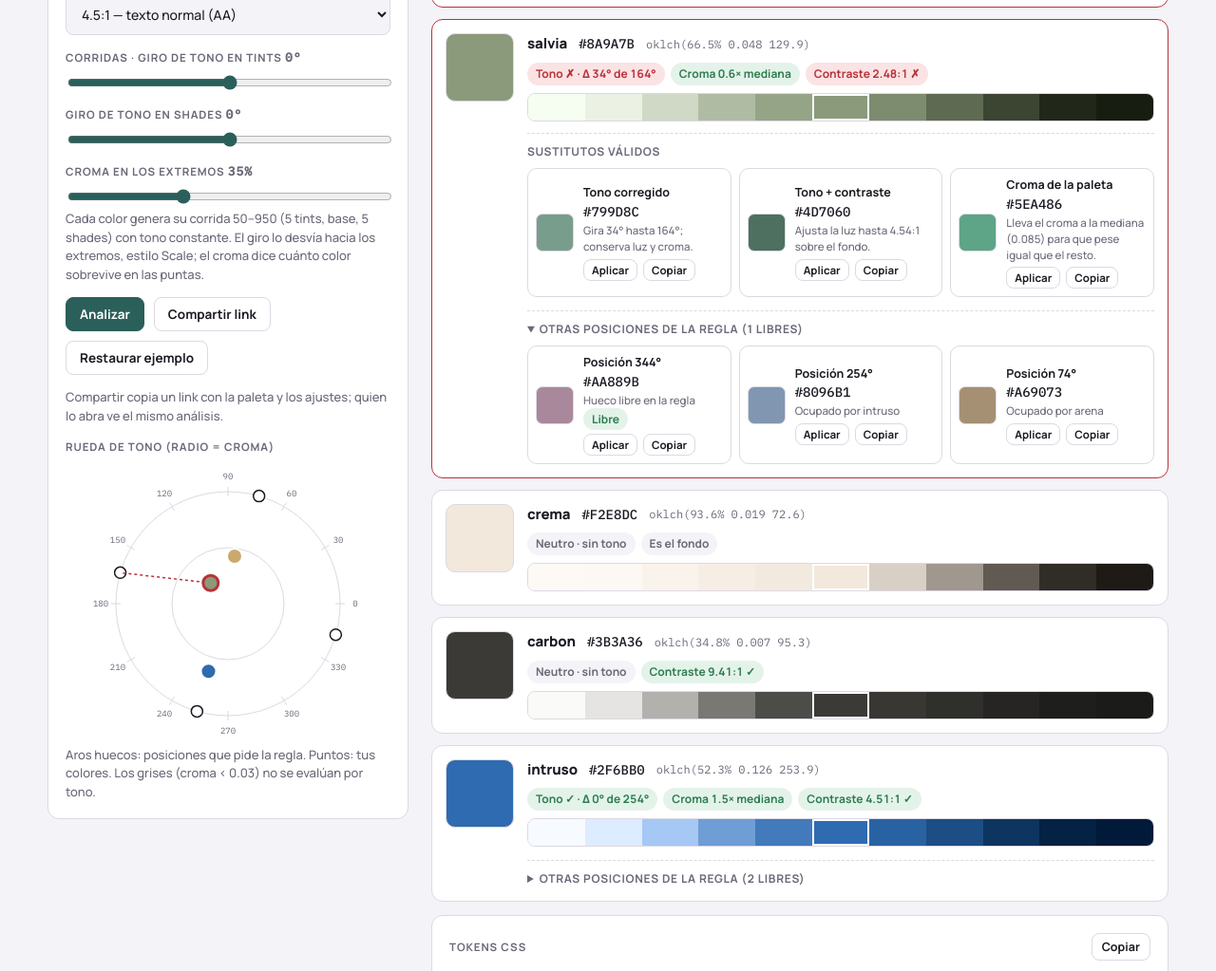
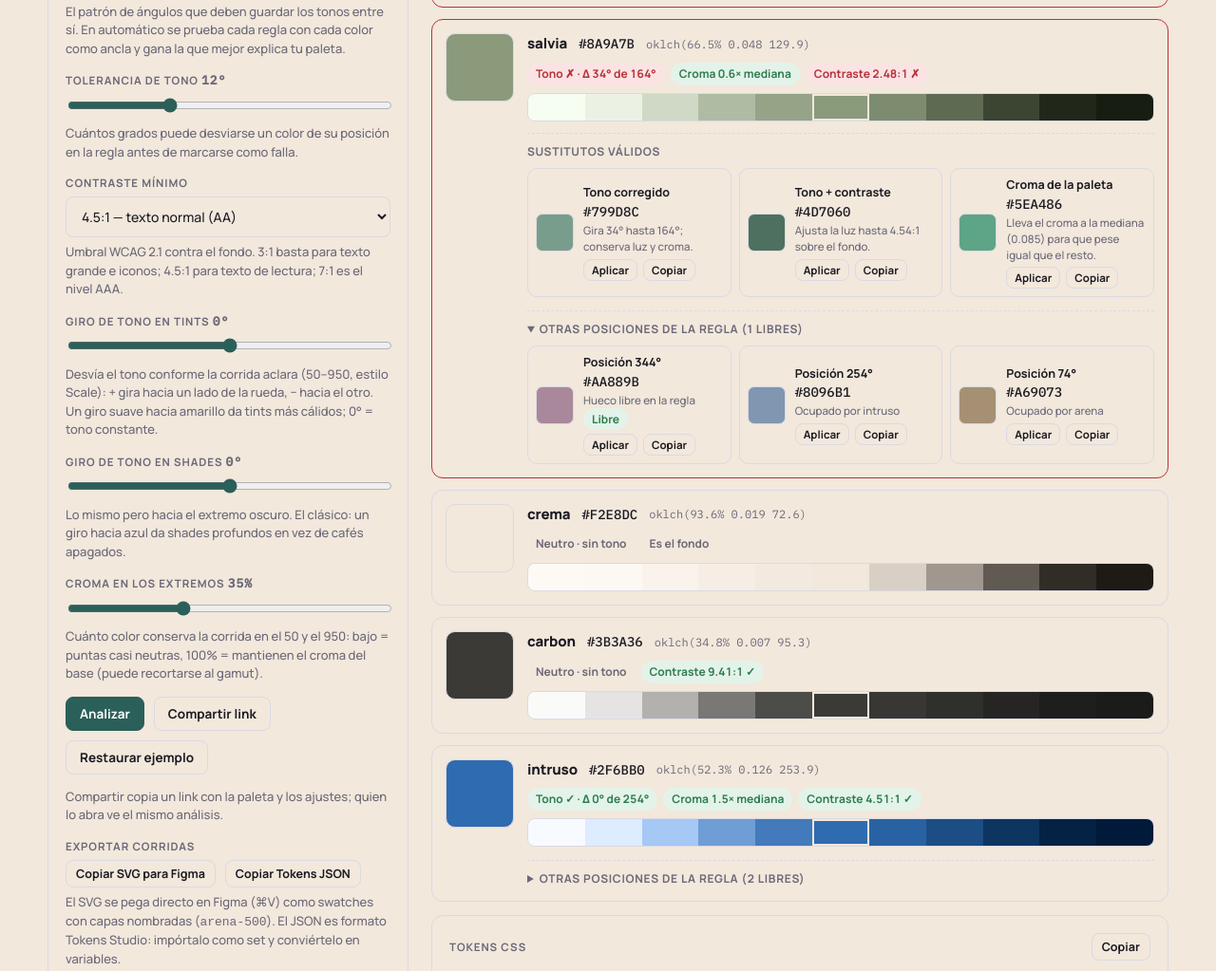
Before and after one commit to taypixelbright/microtool.afinador-paleta, a plain HTML site: page index.html in a window 1280 px wide. Shown: the part 660-1683 px from the top of the page at 95% size. Drawn offline with Linux system fonts and the light colour scheme.

Commit message:
Preview en vivo del contraste + descripciones de controles
El fondo para contraste ahora pinta la página de verdad (paneles
incluidos: nada de blanco encima) y el tema claro/oscuro se decide por
su luminosidad. Clic en el swatch de una tarjeta selecciona el color y
todos los textos se vuelven de ese color —el secundario atenuado hacia
el fondo en OKLab— para ver el contraste real; la selección viaja en el
permalink (sel) y localStorage.

Además: cada control de la barra lateral trae su descripción en una
línea, y "Exportar corridas" se movió a la barra lateral.

Co-Authored-By: Claude Fable 5 <noreply@anthropic.com>

```diff
--- a/app.js
+++ b/app.js
@@ -60,6 +60,7 @@
   const toLab = c => { const r = c.h * Math.PI / 180; return [c.L, c.C * Math.cos(r), c.C * Math.sin(r)]; };
   const deltaE = (a, b) => { const [l1, a1, b1] = toLab(a), [l2, a2, b2] = toLab(b); return Math.hypot(l1 - l2, a1 - a2, b1 - b2); };
   const closest = (c, list) => list.reduce((best, o) => { const d = deltaE(c, o); return !best || d < best.d ? { hex: o.hex, name: o.name, d } : best; }, null);
+  const mixHex = (a, b, t) => { const A = rgbToOklab(a), B = rgbToOklab(b); return toHex(oklabToRgbLin(A.map((v, i) => v + (B[i] - v) * t)).map(toSrgb)); };
   const label = o => o.name || o.hex;
 
   // ---------- Rules ----------
@@ -175,13 +176,15 @@
     els.htVal.textContent = (ro.ht > 0 ? '+' : '') + ro.ht + '°';
     els.hsVal.textContent = (ro.hs > 0 ? '+' : '') + ro.hs + '°';
     els.cxVal.textContent = els.cx.value + '%';
-    try { localStorage.setItem('afinador', JSON.stringify({ colors: els.colors.value, bg: els.bg.value, rule: els.rule.value, tol, wcag: minC, ht: ro.ht, hs: ro.hs, cx: +els.cx.value })); } catch (e) { }
+    try { localStorage.setItem('afinador', JSON.stringify({ colors: els.colors.value, bg: els.bg.value, rule: els.rule.value, tol, wcag: minC, ht: ro.ht, hs: ro.hs, cx: +els.cx.value, sel: selected })); } catch (e) { }
     // Permalink: el hash siempre refleja la paleta analizada (replaceState no ensucia el historial).
     try {
       const share = new URLSearchParams({ c: colors.map(c => c.hex.slice(1) + (c.name ? ':' + c.name : '')).join(','), bg: toHex(bgRgb).slice(1), r: els.rule.value, t: tol, w: els.wcag.value, ht: ro.ht, hs: ro.hs, cx: els.cx.value });
+      if (selected) share.set('sel', selected.slice(1));
       history.replaceState(null, '', colors.length ? '#' + share : location.pathname + location.search);
     } catch (e) { }
 
+    if (selected && !colors.some(c => c.hex === selected)) selected = null;
     const chrom = colors.filter(c => c.C >= NEUTRAL_C);
     let rule = els.rule.value, anchor = chrom[0] ? chrom[0].h : 0, detected = false;
     if (rule === 'auto') {
@@ -243,6 +246,7 @@
     });
 
     render(results, { rule, anchor, detected, targets, bad, bgRgb, minC, cMed });
+    applyTheme(bgRgb);
   }
 
   // ---------- Export (Figma / Tokens Studio) ----------
@@ -273,6 +277,28 @@
   }
 
   let lastRes = null;
+  let selected = null; // hex del color "probado" en la página
+  // El fondo elegido pinta la página de verdad (también los paneles: nada de
+  // blanco encima), y el tema claro/oscuro se decide por su luminosidad. Con un
+  // color seleccionado, TODO el texto se vuelve de ese color —ese es el preview
+  // de contraste—, el secundario como versión atenuada hacia el fondo, y los
+  // acentos (botones, sliders, focus) lo acompañan.
+  function applyTheme(bgRgb) {
+    const root = document.documentElement;
+    const bgHex = toHex(bgRgb);
+    root.style.setProperty('--bg', bgHex);
+    root.style.setProperty('--panel', bgHex);
+    root.dataset.theme = rgbToOklch(bgRgb).L < 0.5 ? 'dark' : 'light';
+    if (selected) {
+      const rgb = parseHex(selected);
+      root.style.setProperty('--fg', selected);
+      root.style.setProperty('--muted', mixHex(rgb, bgRgb, 0.35));
+      root.style.setProperty('--accent', selected);
+      root.style.setProperty('--accent-ink', contrast(rgb, [1, 1, 1]) >= contrast(rgb, [0, 0, 0]) ? '#FFFFFF' : '#000000');
+    } else {
+      ['--fg', '--muted', '--accent', '--accent-ink'].forEach(p => root.style.removeProperty(p));
+    }
+  }
   function render(res, ctx) {
     lastRes = res;
     const fails = res.filter(r => r.fail).length;
@@ -304,7 +330,7 @@
         const hex = toHex(oklchToRgb(s.c));
         return `<button class="rstep ${s.base ? 'base' : ''}" style="background:${hex}" data-copy="${hex}" title="--${esc(n)}-${s.k} · ${hex}" aria-label="Copiar ${hex} (${esc(n)}-${s.k})"></button>`;
       }).join('')}</div>`;
-      return `<article class="card ${r.fail ? 'fail' : ''}"><div class="sw" style="background:${r.hex}"></div><div class="meta">
+      return `<article class="card ${r.fail ? 'fail' : ''}"><div class="sw selectable${selected === r.hex ? ' selected' : ''}" style="background:${r.hex}" data-sel="${r.hex}" role="button" tabindex="0" aria-pressed="${selected === r.hex}" title="${selected === r.hex ? 'Dejar de probarlo' : 'Probar este color en la página'}"></div><div class="meta">
         <div class="top">${r.name ? `<span class="name">${esc(r.name)}</span>` : ''}<span class="hex">${r.hex}</span><span class="okl">${fmtOk(r)}</span></div>
         <div class="chips">${chips.join('')}</div>${strip}${sugg}</div></article>`;
     }).join('');
@@ -346,7 +372,10 @@
   $('copyCss').addEventListener('click', () => copy(els.css.textContent));
   $('copySvg').addEventListener('click', () => { if (lastRes && lastRes.length) copy(figmaSvg(lastRes)); });
   $('copyJson').addEventListener('click', () => { if (lastRes && lastRes.length) copy(tokensJson(lastRes)); });
+  const toggleSel = hex => { selected = selected === hex ? null : hex; analyze(); };
   els.cards.addEventListener('click', e => {
+    const sw = e.target.closest('[data-sel]');
+    if (sw) { toggleSel(sw.dataset.sel); return; }
     const b = e.target.closest('button'); if (!b) return;
     if (b.dataset.copy) copy(b.dataset.copy);
     if (b.dataset.apply !== undefined) {
@@ -375,18 +404,24 @@
       wcag: ['3', '4.5', '7'].includes(p.get('w')) ? p.get('w') : '4.5',
       ht: clamp(+p.get('ht') || 0, -30, 30),
       hs: clamp(+p.get('hs') || 0, -30, 30),
-      cx: p.get('cx') === null ? 35 : clamp(+p.get('cx') || 0, 0, 100)
+      cx: p.get('cx') === null ? 35 : clamp(+p.get('cx') || 0, 0, 100),
+      sel: parseHex(p.get('sel') || '') ? toHex(parseHex(p.get('sel'))) : null
     };
   }
-  function applyState(s) { els.colors.value = s.colors; els.bg.value = s.bg; els.rule.value = s.rule; els.tol.value = s.tol; els.wcag.value = s.wcag; els.ht.value = s.ht; els.hs.value = s.hs; els.cx.value = s.cx; }
+  function applyState(s) { els.colors.value = s.colors; els.bg.value = s.bg; els.rule.value = s.rule; els.tol.value = s.tol; els.wcag.value = s.wcag; els.ht.value = s.ht; els.hs.value = s.hs; els.cx.value = s.cx; selected = s.sel || null; }
   window.addEventListener('hashchange', () => { const s = stateFromHash(); if (s) { applyState(s); analyze(); } });
   $('share').addEventListener('click', () => { analyze(); copy(location.href); });
+
+  els.cards.addEventListener('keydown', e => {
+    const sw = e.target.closest('[data-sel]');
+    if (sw && (e.key === 'Enter' || e.key === ' ')) { e.preventDefault(); toggleSel(sw.dataset.sel); }
+  });
 
   const fromHash = stateFromHash();
   if (fromHash) applyState(fromHash);
   else try {
     const saved = JSON.parse(localStorage.getItem('afinador') || 'null');
-    if (saved && saved.colors) { els.colors.value = saved.colors; els.bg.value = saved.bg || DEFAULT.bg; els.rule.value = saved.rule || 'auto'; els.tol.value = saved.tol || 12; els.wcag.value = String(saved.wcag || '4.5'); els.ht.value = saved.ht || 0; els.hs.value = saved.hs || 0; els.cx.value = saved.cx == null ? 35 : saved.cx; }
+    if (saved && saved.colors) { els.colors.value = saved.colors; els.bg.value = saved.bg || DEFAULT.bg; els.rule.value = saved.rule || 'auto'; els.tol.value = saved.tol || 12; els.wcag.value = String(saved.wcag || '4.5'); els.ht.value = saved.ht || 0; els.hs.value = saved.hs || 0; els.cx.value = saved.cx == null ? 35 : saved.cx; selected = saved.sel || null; }
   } catch (e) { }
   analyze();
 })();
--- a/index.html
+++ b/index.html
@@ -37,6 +37,7 @@
           <div class="swatch-in" id="bgSw"></div>
           <input class="grow" type="text" id="bg" value="#F2E8DC" spellcheck="false">
         </div>
+        <p class="hint" style="margin-top:6px">El color sobre el que se mide cada contraste: usa el fondo real de tu página o sección. También pinta esta página de ese color; con clic en el swatch grande de una tarjeta, todos los textos se vuelven de ese color y ves el contraste real.</p>
       </div>
       <div>
         <label class="lbl" for="rule">Regla armónica</label>
@@ -49,10 +50,12 @@
           <option value="tri">Triádica (120°)</option>
           <option value="tetra">Tetrádica (90°)</option>
         </select>
+        <p class="hint" style="margin-top:6px">El patrón de ángulos que deben guardar los tonos entre sí. En automático se prueba cada regla con cada color como ancla y gana la que mejor explica tu paleta.</p>
       </div>
       <div>
         <label class="lbl" for="tol">Tolerancia de tono <span class="tol-val" id="tolVal">12°</span></label>
         <input type="range" id="tol" min="4" max="30" step="1" value="12">
+        <p class="hint" style="margin-top:6px">Cuántos grados puede desviarse un color de su posición en la regla antes de marcarse como falla.</p>
       </div>
       <div>
         <label class="lbl" for="wcag">Contraste mínimo</label>
@@ -61,15 +64,22 @@
           <option value="4.5" selected>4.5:1 — texto normal (AA)</option>
           <option value="7">7:1 — texto normal (AAA)</option>
         </select>
+        <p class="hint" style="margin-top:6px">Umbral WCAG 2.1 contra el fondo. 3:1 basta para texto grande e iconos; 4.5:1 para texto de lectura; 7:1 es el nivel AAA.</p>
       </div>
       <div>
-        <label class="lbl" for="ht">Corridas · giro de tono en tints <span class="tol-val" id="htVal">0°</span></label>
+        <label class="lbl" for="ht">Giro de tono en tints <span class="tol-val" id="htVal">0°</span></label>
         <input type="range" id="ht" min="-30" max="30" step="1" value="0">
-        <label class="lbl" for="hs" style="margin-top:10px">Giro de tono en shades <span class="tol-val" id="hsVal">0°</span></label>
+        <p class="hint" style="margin-top:6px">Desvía el tono conforme la corrida aclara (50–950, estilo Scale): + gira hacia un lado de la rueda, − hacia el otro. Un giro suave hacia amarillo da tints más cálidos; 0° = tono constante.</p>
+      </div>
+      <div>
+        <label class="lbl" for="hs">Giro de tono en shades <span class="tol-val" id="hsVal">0°</span></label>
         <input type="range" id="hs" min="-30" max="30" step="1" value="0">
-        <label class="lbl" for="cx" style="margin-top:10px">Croma en los extremos <span class="tol-val" id="cxVal">35%</span></label>
+        <p class="hint" style="margin-top:6px">Lo mismo pero hacia el extremo oscuro. El clásico: un giro hacia azul da shades profundos en vez de cafés apagados.</p>
+      </div>
+      <div>
+        <label class="lbl" for="cx">Croma en los extremos <span class="tol-val" id="cxVal">35%</span></label>
         <input type="range" id="cx" min="0" max="100" step="5" value="35">
-        <p class="hint">Cada color genera su corrida 50–950 (5 tints, base, 5 shades) con tono constante. El giro lo desvía hacia los extremos, estilo Scale; el croma dice cuánto color sobrevive en las puntas.</p>
+        <p class="hint" style="margin-top:6px">Cuánto color conserva la corrida en el 50 y el 950: bajo = puntas casi neutras, 100% = mantienen el croma del base (puede recortarse al gamut).</p>
       </div>
       <div class="row">
         <button class="primary" id="run">Analizar</button>
@@ -78,9 +88,17 @@
       </div>
       <p class="hint">Compartir copia un link con la paleta y los ajustes; quien lo abra ve el mismo análisis.</p>
       <div>
+        <label class="lbl">Exportar corridas</label>
+        <div class="row">
+          <button class="small" id="copySvg">Copiar SVG para Figma</button>
+          <button class="small" id="copyJson">Copiar Tokens JSON</button>
+        </div>
+        <p class="hint" style="margin-top:6px">El SVG se pega directo en Figma (⌘V) como swatches con capas nombradas (<code>arena-500</code>). El JSON es formato Tokens Studio: impórtalo como set y conviértelo en variables.</p>
+      </div>
+      <div>
         <label class="lbl">Rueda de tono (radio = croma)</label>
         <svg class="wheel" id="wheel" viewBox="0 0 300 300" role="img" aria-label="Rueda de tono con los colores de la paleta"></svg>
-        <p class="hint">Aros huecos: posiciones que pide la regla. Puntos: tus colores. Los grises (croma &lt; 0.03) no se evalúan por tono.</p>
+        <p class="hint">El mapa de la armonía: cada punto es un color (ángulo = tono, distancia al centro = croma) y los aros huecos son las posiciones que pide la regla. Una línea punteada une al que falla con su posición. Los grises (croma &lt; 0.03) no se evalúan por tono.</p>
       </div>
     </aside>
 
@@ -94,16 +112,6 @@
         </div>
         <pre id="css"></pre>
       </div>
-      <div class="panel stack">
-        <div class="row" style="justify-content:space-between">
-          <label class="lbl" style="margin:0">Exportar corridas</label>
-          <div class="row">
-            <button class="small" id="copySvg">Copiar SVG para Figma</button>
-            <button class="small" id="copyJson">Copiar Tokens JSON</button>
-          </div>
-        </div>
-        <p class="hint">El SVG se pega directo en Figma (⌘V) como swatches con capas nombradas (<code>arena-500</code>). El JSON es formato Tokens Studio: impórtalo como set y conviértelo en variables.</p>
-      </div>
     </main>
   </div>
 </div>
--- a/style.css
+++ b/style.css
@@ -97,6 +97,10 @@ img { max-width: 100%; }
   .card { display: grid; grid-template-columns: 72px 1fr; gap: 14px; border: 1px solid var(--line); border-radius: 12px; padding: 14px; background: var(--panel); min-width: 0; }
   .card.fail { border-color: var(--bad); }
   .card .sw { height: 72px; border-radius: 10px; border: 1px solid var(--line); }
+  .card .sw.selectable { cursor: pointer; }
+  .card .sw.selected { outline: 3px solid var(--accent); outline-offset: 2px; }
+  body { transition: background-color .25s; }
+  @media (prefers-reduced-motion: reduce) { body { transition: none; } }
   .card .meta { display: grid; gap: 8px; min-width: 0; }
   .card .top { display: flex; flex-wrap: wrap; align-items: center; gap: 6px 12px; }
   .hex { font-family: var(--mono); font-weight: 500; font-size: 14px; }
```
